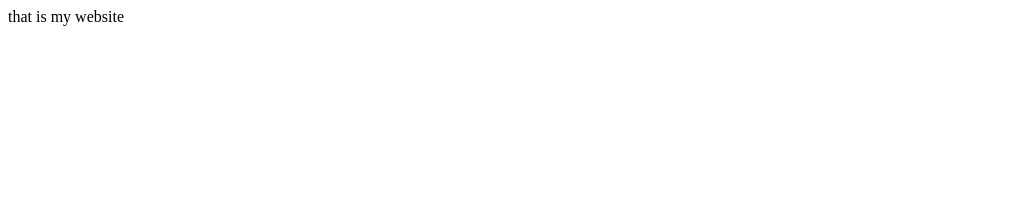
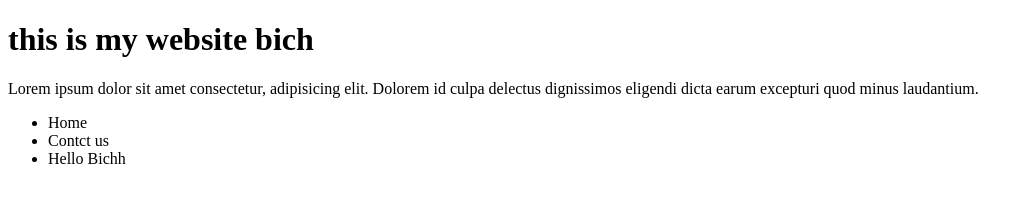
Before and after one commit to patrekekek/learn-git, a plain HTML site: page index.html in a window 1280 px wide. Shown: the whole page, without its empty margins (0-1033 px from the left). Drawn offline with Linux system fonts and the light colour scheme.

Commit message:
added the navbar

```diff
--- a/index.html
+++ b/index.html
@@ -7,6 +7,12 @@
     <title>Git website</title>
 </head>
 <body>
-    that is my website
+    <h1>this is my website bich</h1>
+    <p>Lorem ipsum dolor sit amet consectetur, adipisicing elit. Dolorem id culpa delectus dignissimos eligendi dicta earum excepturi quod minus laudantium.</p>
+    <ul>
+        <li>Home</li>
+        <li>Contct us</li>
+        <li>Hello Bichh</li>
+    </ul>
 </body>
 </html>
```
